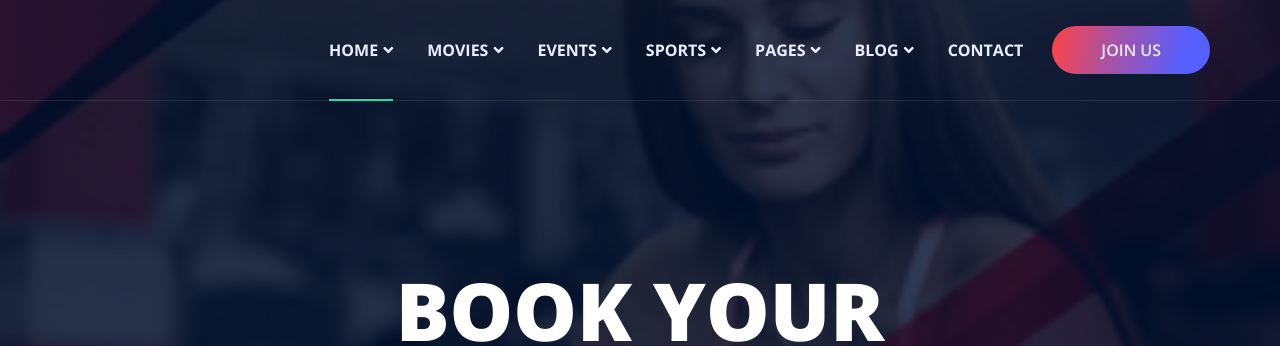
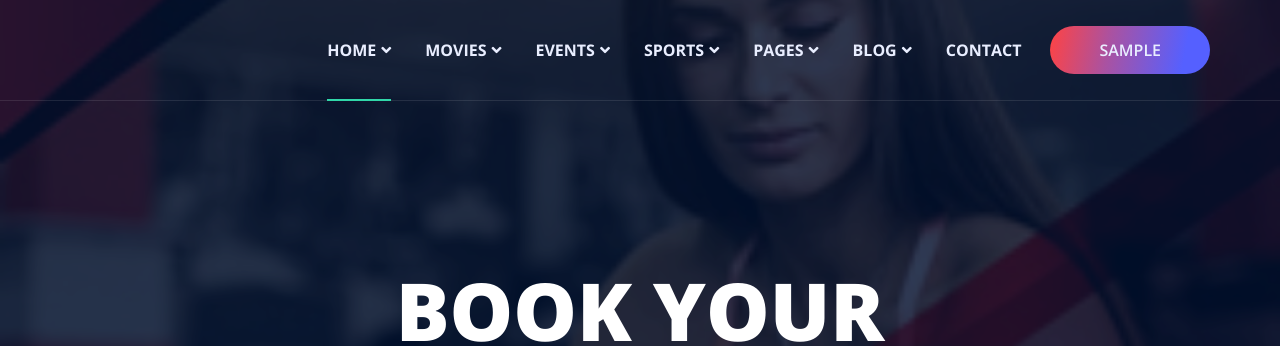
Before and after one commit to ALiNU1/online-cinema, a Django app: template templates/index.html in a window 1280 px wide. Shown: the top 346 px of the page. Run offline with Django 4.2, Linux system fonts and the light colour scheme; the template is opened without the code that fills it, so the values that code supplies are empty; the visitor is signed in with stand-in values (Sample User, id 1); some libraries are stand-ins or nearby versions.

Commit message:
add any changes

```diff
--- a/templates/include/header.html
+++ b/templates/include/header.html
@@ -152,9 +152,15 @@
                 <li>
                     <a href="contact.html">contact</a>
                 </li>
+                {% if user.is_authenticated %}
                 <li class="header-button pr-0">
-                    <a href="{% url 'register' %}">join us</a>
+                    <a href="{% url 'register' %}">{{ user.username }}</a>
                 </li>
+                {% else %}
+                <li class="header-button pr-0">
+                    <a href="{% url 'register' %}">loin us</a>
+                </li>
+                {% endif %}
             </ul>
             <div class="header-bar d-lg-none">
                 <span></span>
```
